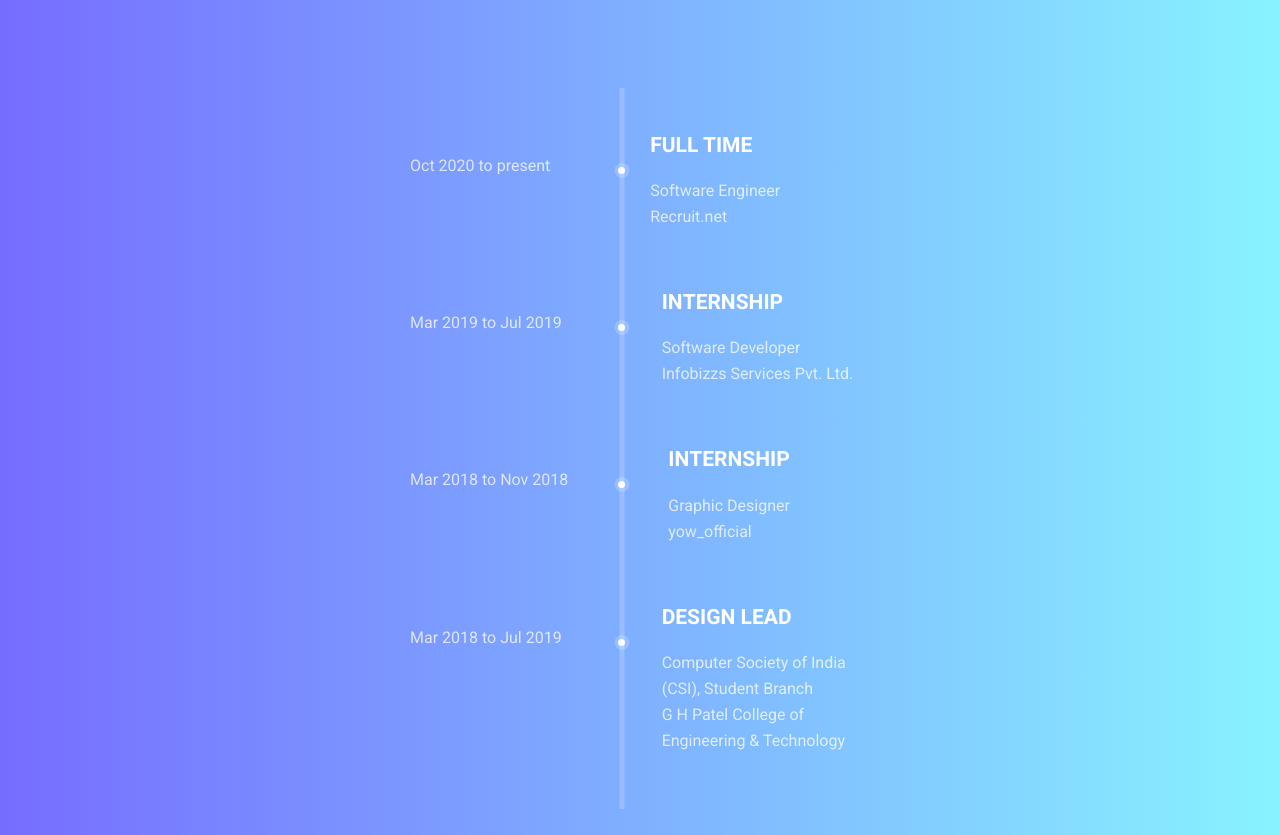
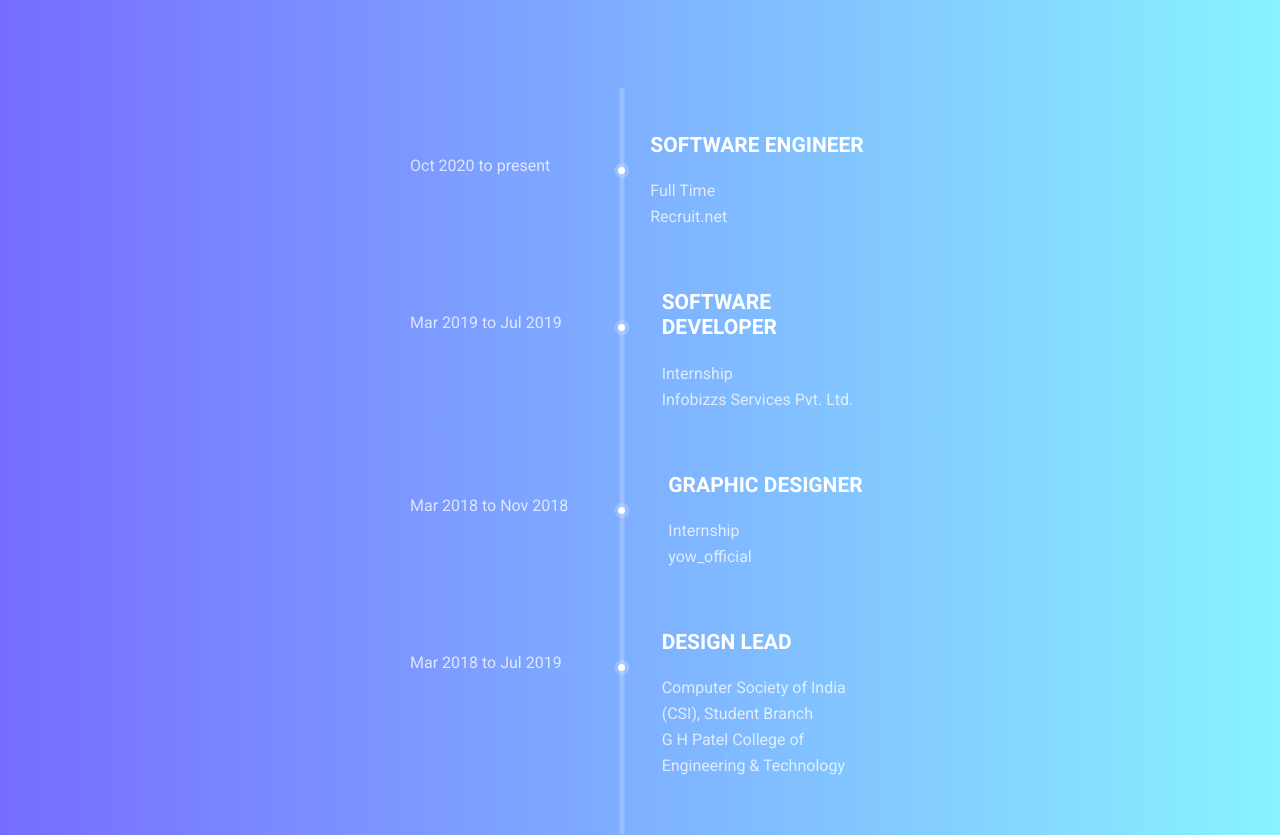
Before and after one commit to harshilpatel99/harshilpatel99.github.io, a plain HTML site: page index.html in a window 1280 px wide. Shown: the part 2120-2955 px from the top of the page. Drawn offline with Linux system fonts and the light colour scheme.

Commit message:
Update index.html

```diff
--- a/index.html
+++ b/index.html
@@ -234,8 +234,8 @@
 											<p>Oct 2020 to present</p>
 										</div>
 										<div class="media-body">
-											<h4>Full Time</h4>
-											<p>Software Engineer<br />Recruit.net</p>
+											<h4>Software Engineer</h4>
+											<p>Full Time<br />Recruit.net</p>
 										</div>
 									</div>
 								</li>
@@ -246,8 +246,8 @@
 											<p>Mar 2019 to Jul 2019</p>
 										</div>
 										<div class="media-body">
-											<h4>Internship</h4>
-											<p>Software Developer <br />Infobizzs Services Pvt. Ltd.</p>
+											<h4>Software Developer </h4>
+											<p>Internship <br />Infobizzs Services Pvt. Ltd.</p>
 										</div>
 									</div>
 								</li>
@@ -258,8 +258,8 @@
 											<p>Mar 2018 to Nov 2018</p>
 										</div>
 										<div class="media-body">
-											<h4>Internship</h4>
-											<p>Graphic Designer <br />yow_official</p>
+											<h4>Graphic Designer </h4>
+											<p>Internship<br />yow_official</p>
 										</div>
 									</div>
 								</li>
```
